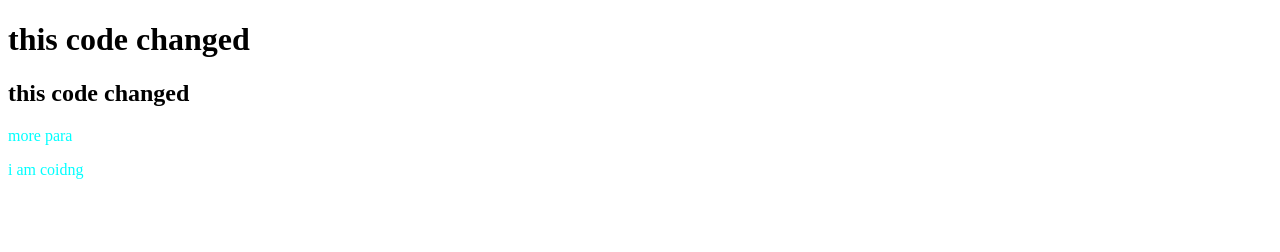
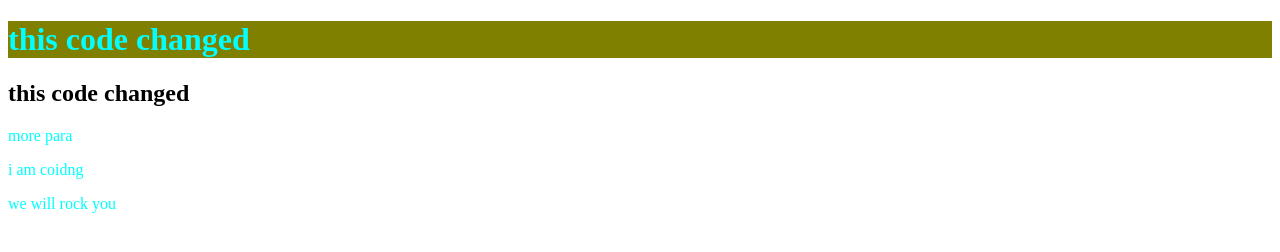
Before and after one commit to ArafatSadi1/my-second-repo, a plain HTML site: page index.html in a window 1280 px wide. Drawn offline with Linux system fonts and the light colour scheme.

Commit message:
some new added

```diff
--- a/index.html
+++ b/index.html
@@ -12,4 +12,5 @@
         <h2>this code changed</h2>
         <p>more para</p>
         <p>i am coidng</p>
+        <p>we will rock you</p>
     </body>
--- a/style.css
+++ b/style.css
@@ -1,3 +1,7 @@
 p {
     color: aqua;
 }
+h1{
+    background-color: olive;
+    color: aqua;
+}
```
